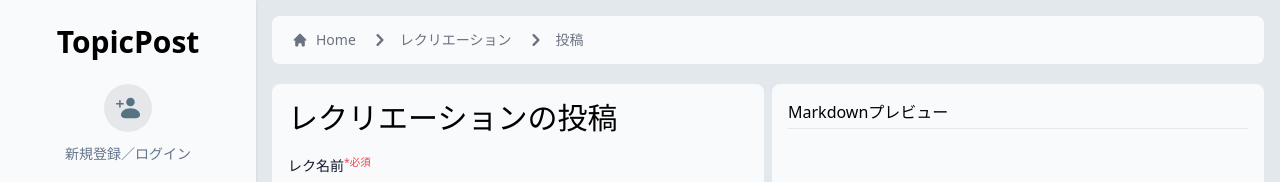
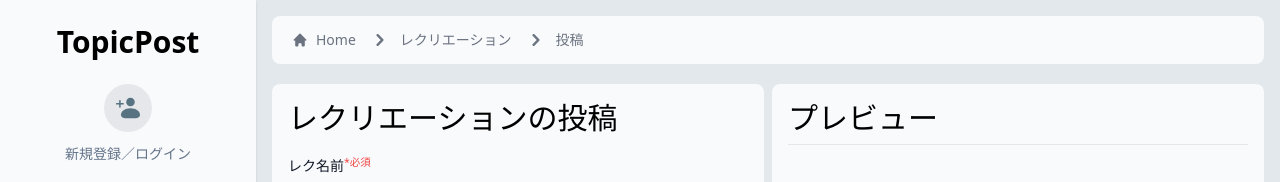
Before and after one commit to chihiros/topicpost-web, a React (Create React App) app: page /recreation/register in a window 1280 px wide. Shown: the top 182 px of the page. Built offline with nearby package versions, Linux system fonts and the light colour scheme; no server answers; what tailwindcss-inner-border would draw is missing.

Commit message:
fix: textのサイズを修正

```diff
--- a/src/apps/components/templates/RecreationRegistTemplate.tsx
+++ b/src/apps/components/templates/RecreationRegistTemplate.tsx
@@ -143,8 +143,8 @@ export const RecreationRegistTemplate: React.FC = () => {
       </div>
 
       <div className="p-4 bg-gray-50 rounded-lg">
-        <h1>Markdownプレビュー</h1>
-        <hr className="my-1" />
+        <div className="flex text-3xl">プレビュー</div>
+        <hr className="my-2"/>
         <div className="prose">
           <ReactMarkdown
             remarkPlugins={[remarkGfm]}
```
